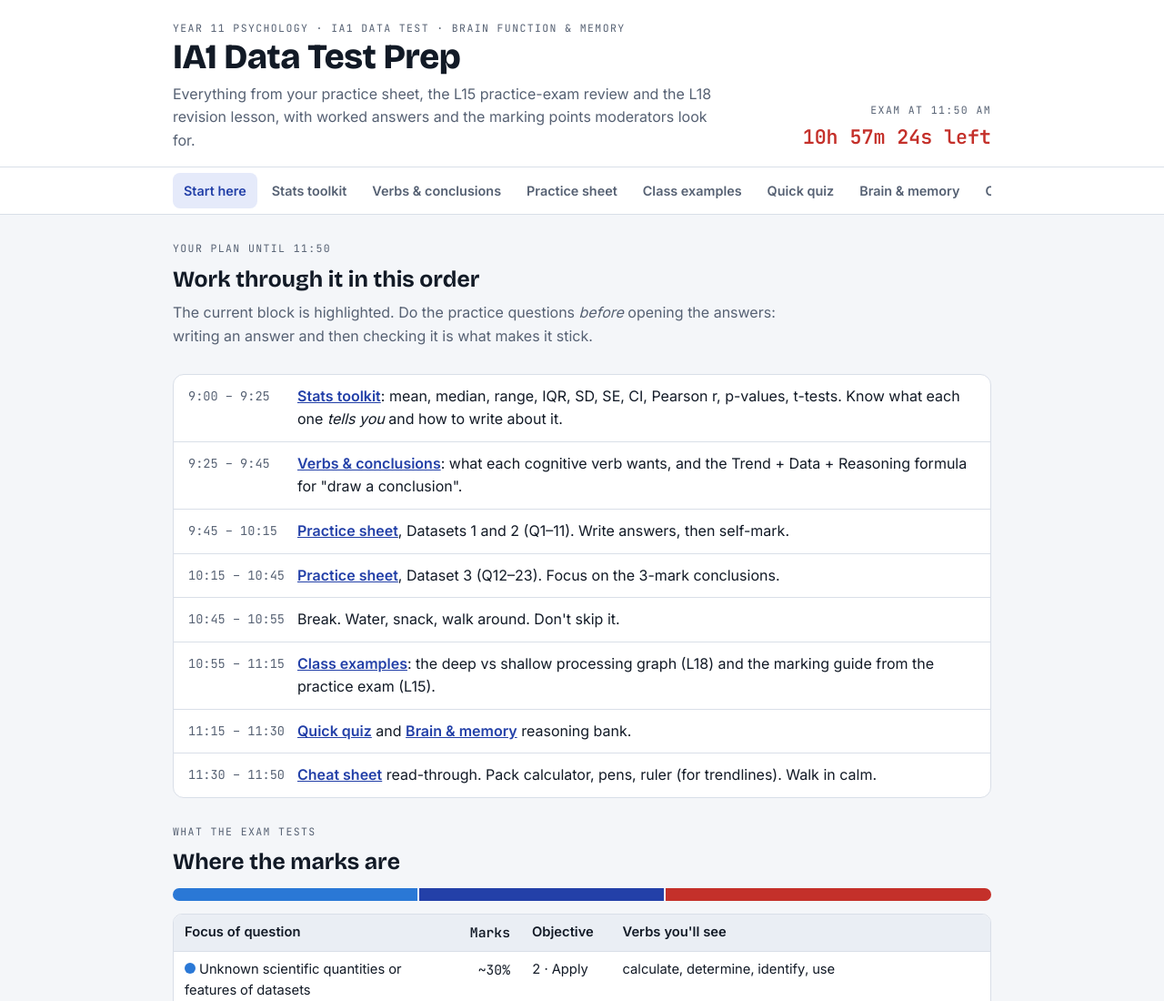
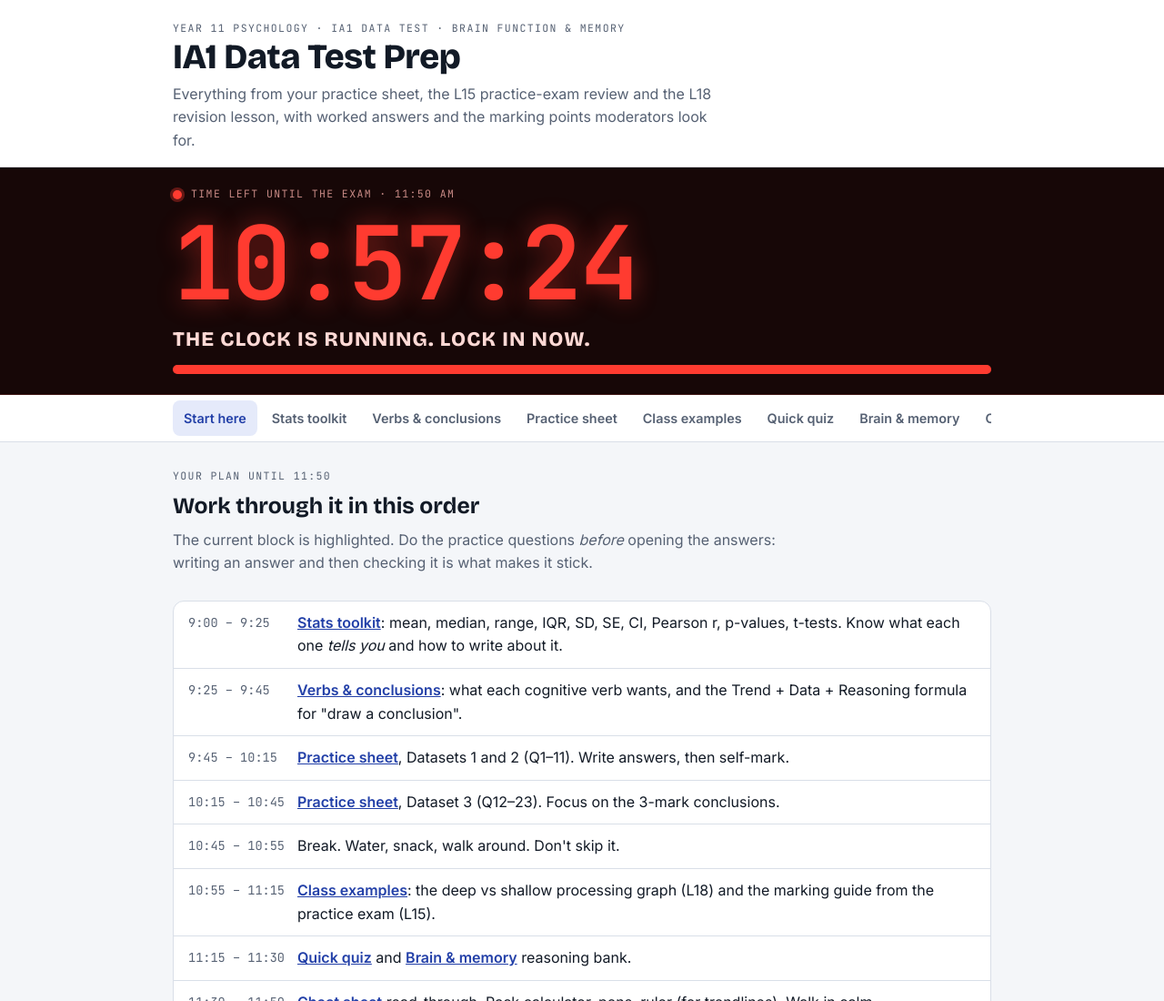
Before and after one commit to lyssssssssssssssssssss/ia1-data-test-prep, a plain HTML site: page index.html in a window 1280 px wide. Shown: the top 1100 px of the page at 91% size. Drawn offline with nearby package versions, Linux system fonts and the light colour scheme.

Commit message:
Make the exam countdown bigger and more urgent
Co-Authored-By: Claude Opus 5.5 <noreply@anthropic.com>

```diff
--- a/index.html
+++ b/index.html
@@ -14,6 +14,8 @@
   --accent:#2340a8; --accent-soft:#e5eafa; --pen:#c4302a; --pen-soft:#fbe9e7;
   --hl:#ffe58a; --good:#17784a; --good-soft:#e3f4ea; --bad:#b4271f; --bad-soft:#fbe6e4;
   --s1:#2a78d6; --s2:#eb6834;
+  /* countdown band: deliberately dark red-on-black in both themes */
+  --alarm-bg:#170707; --alarm-line:#3d1412; --alarm-fg:#ff3b30; --alarm-glow:rgba(255,59,48,.45); --alarm-muted:#c98b86; --alarm-text:#ffd9d5;
   --f-display:"Bricolage Grotesque", "Avenir Next", system-ui, sans-serif;
   --f-body:"Inter", system-ui, -apple-system, "Segoe UI", sans-serif;
   --f-mono:"JetBrains Mono", ui-monospace, "SF Mono", Menlo, monospace;
@@ -52,8 +54,19 @@ mark,.key{background:linear-gradient(transparent 12%, var(--hl) 12%, var(--hl) 8
 .top{background:var(--surface); border-bottom:1px solid var(--line)}
 .top .col{display:flex; flex-wrap:wrap; gap:12px 24px; align-items:flex-end; justify-content:space-between; padding-block:22px 16px}
 .top .sub{color:var(--muted); margin-top:6px; max-width:60ch}
-.cd{display:flex; flex-direction:column; align-items:flex-end; gap:2px}
-.cd b{font-family:var(--f-mono); font-size:1.35rem; font-variant-numeric:tabular-nums; color:var(--pen)}
+.clock{background:var(--alarm-bg); color:var(--alarm-fg); border-bottom:1px solid var(--alarm-line)}
+.clock .col{display:flex; flex-direction:column; gap:10px; padding-block:20px 22px}
+.clock-l{display:flex; align-items:center; gap:10px}
+.clock .eyebrow{color:var(--alarm-muted)}
+.dot{flex:none; width:10px; height:10px; border-radius:50%; background:var(--alarm-fg); animation:pulse 1.2s ease-out infinite}
+#cd{font-family:var(--f-mono); font-weight:600; font-size:clamp(3.2rem, 14vw, 7rem); line-height:1; letter-spacing:-.03em; font-variant-numeric:tabular-nums; color:var(--alarm-fg); text-shadow:0 0 28px var(--alarm-glow)}
+#cd-msg{font-family:var(--f-display); font-weight:800; font-size:clamp(1.05rem, 2.8vw, 1.4rem); color:var(--alarm-text); text-transform:uppercase; letter-spacing:.05em}
+.drain{height:10px; background:var(--alarm-line); border-radius:5px; overflow:hidden}
+.drain i{display:block; height:100%; width:100%; background:var(--alarm-fg); box-shadow:0 0 12px var(--alarm-glow); transition:width 1s linear}
+.clock.urgent #cd{animation:throb 1s ease-in-out infinite}
+@keyframes pulse{0%{box-shadow:0 0 0 0 var(--alarm-glow)} 100%{box-shadow:0 0 0 12px transparent}}
+@keyframes throb{50%{opacity:.5}}
+.mini{margin-left:auto; flex:none; align-self:center; font-family:var(--f-mono); font-weight:600; font-variant-numeric:tabular-nums; color:var(--pen); padding:0 4px 0 12px}
 .tabs{position:sticky; top:env(safe-area-inset-top,0px); z-index:5; background:var(--surface); border-bottom:1px solid var(--line)}
 .tabs .col{display:flex; gap:4px; overflow-x:auto; scrollbar-width:none; padding-block:6px}
 .tabs a{flex:none; text-decoration:none; color:var(--muted); font-weight:600; font-size:.9rem; padding:8px 12px; border-radius:8px; white-space:nowrap}
@@ -181,10 +194,9 @@ details[open] summary::before{content:"\2212"}
 
 @media (max-width:560px){
   .plan li{grid-template-columns:1fr; gap:2px}
-  .cd{align-items:flex-start}
   .mk{margin-left:0}
 }
-@media (prefers-reduced-motion: reduce){ *{transition:none!important; scroll-behavior:auto!important} }
+@media (prefers-reduced-motion: reduce){ *{transition:none!important; animation:none!important; scroll-behavior:auto!important} }
 </style>
 </head>
 <body>
@@ -196,12 +208,17 @@ details[open] summary::before{content:"\2212"}
       <h1>IA1 Data Test Prep</h1>
       <p class="sub">Everything from your practice sheet, the L15 practice-exam review and the L18 revision lesson, with worked answers and the marking points moderators look for.</p>
     </div>
-    <div class="cd" aria-live="polite">
-      <span class="eyebrow">Exam at 11:50 am</span>
-      <b id="cd">--</b>
-    </div>
   </div>
 </header>
+
+<div class="clock gut" role="timer" aria-label="Time left until the exam">
+  <div class="col">
+    <div class="clock-l"><span class="dot" aria-hidden="true"></span><span class="eyebrow">Time left until the exam · 11:50 am</span></div>
+    <b id="cd">--:--:--</b>
+    <p id="cd-msg">Lock in.</p>
+    <div class="drain" aria-hidden="true"><i id="cd-bar"></i></div>
+  </div>
+</div>
 
 <nav class="tabs gut" aria-label="Sections">
   <div class="col">
@@ -213,6 +230,7 @@ details[open] summary::before{content:"\2212"}
     <a href="#quiz">Quick quiz</a>
     <a href="#brain">Brain &amp; memory</a>
     <a href="#cheatsheet">Cheat sheet</a>
+    <span class="mini" id="cd-mini" aria-hidden="true"></span>
   </div>
 </nav>
 
@@ -925,11 +943,25 @@ show(location.hash.slice(1), false);
 function toMin(s){ const [h,m] = s.split(':').map(Number); return h*60+m; }
 function tick(){
   const now = new Date(); const t = new Date(now); t.setHours(11,50,0,0);
-  const ms = t - now; const el = $('#cd');
-  if(ms <= 0){ el.textContent = 'Exam time. Good luck!'; }
-  else {
+  const start = new Date(now); start.setHours(9,0,0,0);
+  const ms = t - now;
+  const el = $('#cd'), msg = $('#cd-msg'), bar = $('#cd-bar'), mini = $('#cd-mini'), clock = $('.clock');
+  if(ms <= 0){
+    el.textContent = '00:00:00'; mini.textContent = 'Exam time';
+    msg.textContent = 'Exam time. Breathe. You know this.';
+    bar.style.width = '0%'; clock.classList.remove('urgent');
+  } else {
     const h = Math.floor(ms/3600000), m = Math.floor(ms%3600000/60000), s = Math.floor(ms%60000/1000);
-    el.textContent = (h ? h+'h ' : '') + String(m).padStart(2,'0') + 'm ' + String(s).padStart(2,'0') + 's left';
+    const txt = String(h).padStart(2,'0') + ':' + String(m).padStart(2,'0') + ':' + String(s).padStart(2,'0');
+    el.textContent = txt; mini.textContent = txt;
+    const mins = ms/60000;
+    msg.textContent = mins > 120 ? 'The clock is running. Lock in now.'
+      : mins > 60 ? 'Under 2 hours. Phone away. Every minute counts.'
+      : mins > 30 ? 'Under an hour. No distractions. Questions only.'
+      : mins > 10 ? 'Final stretch. Cheat sheet, then pack your bag.'
+      : 'Stop studying. Walk in calm. You have done the work.';
+    bar.style.width = Math.max(0, Math.min(100, ms / (t - start) * 100)) + '%';
+    clock.classList.toggle('urgent', mins <= 30);
   }
   const nm = now.getHours()*60 + now.getMinutes();
   $$('#plan li').forEach(li => {
```
